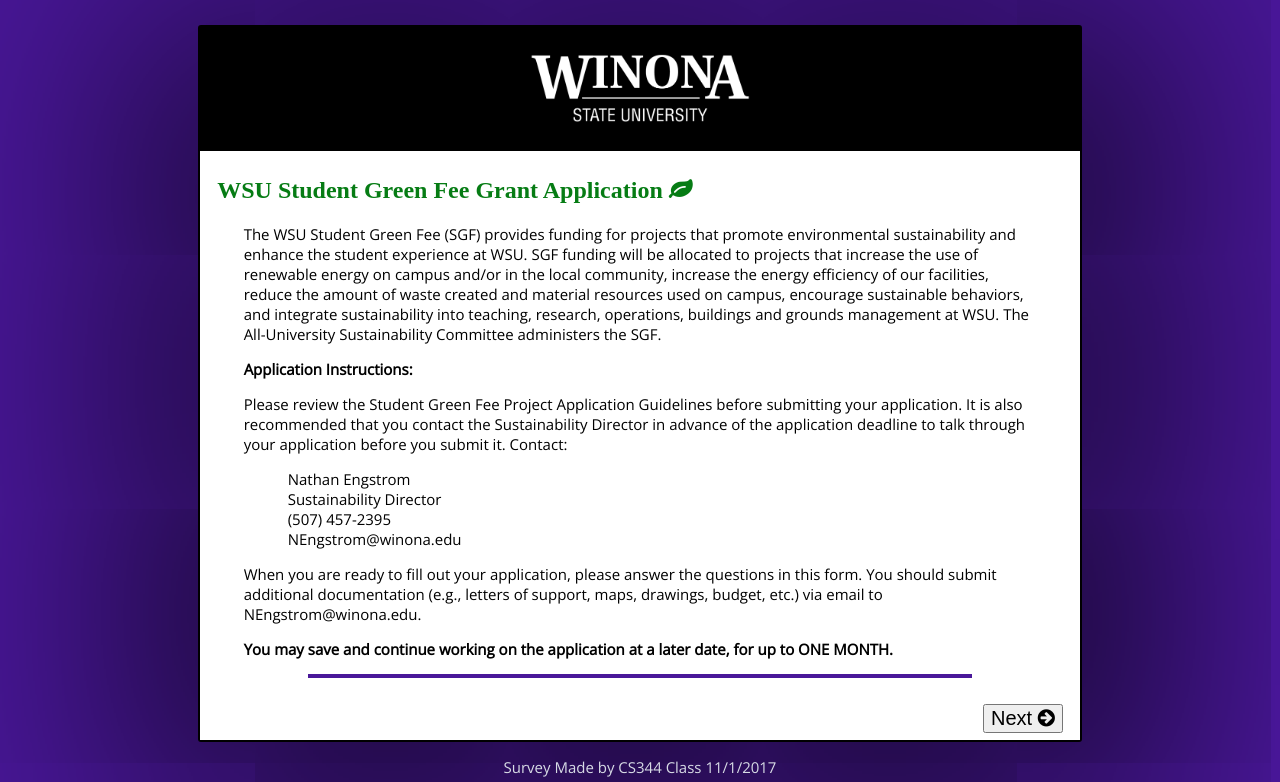
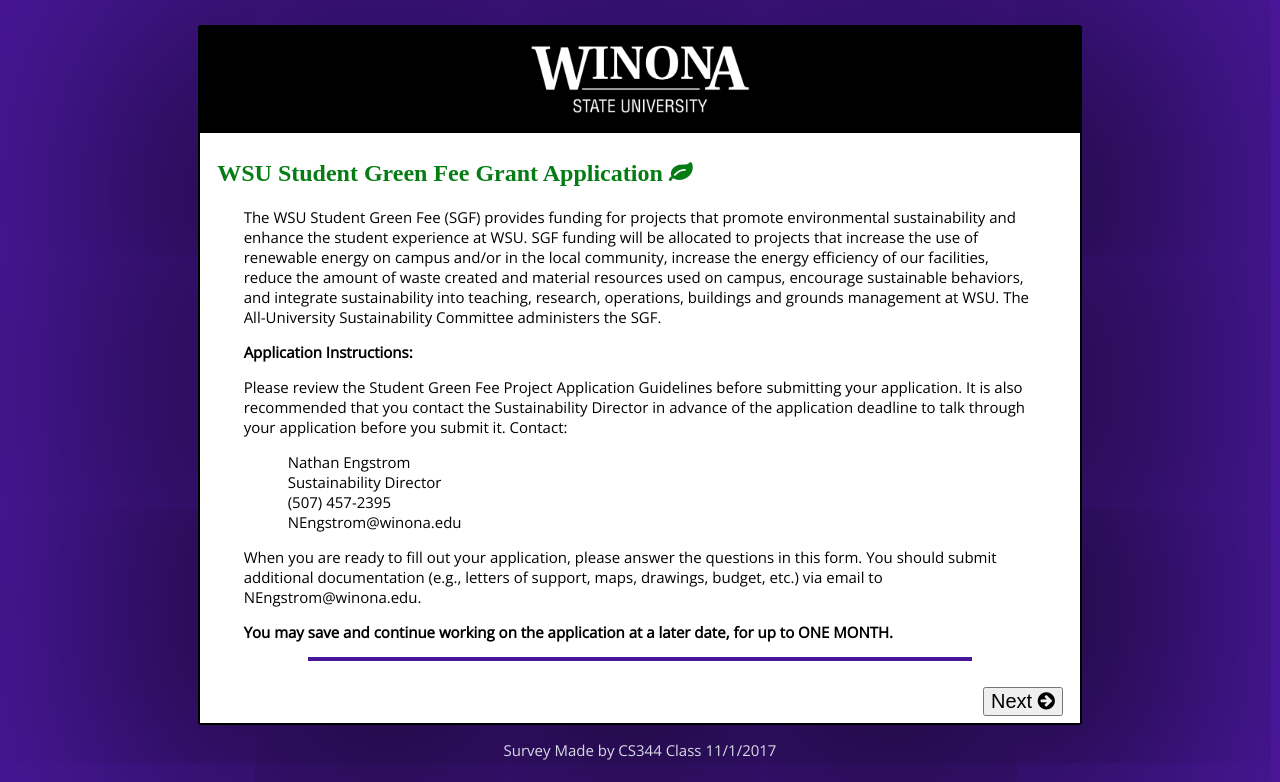
Before and after one commit to chadroemer/Option-2, a PHP site: page / in a window 1280 px wide. Shown: the top 782 px of the page. Run offline with PHP 8.4, Linux system fonts and the light colour scheme.

Commit message:
Changed padding on main photo

```diff
--- a/option2.css
+++ b/option2.css
@@ -32,8 +32,8 @@
 	width: 25%;
 	display: block;
 	margin: auto;
-	padding-top: 3%;
-	padding-bottom: 1%;
+	padding-top: 2%;
+	/*padding-bottom: 1%;*/
 }
 
 #greenFeeIntro{
```
